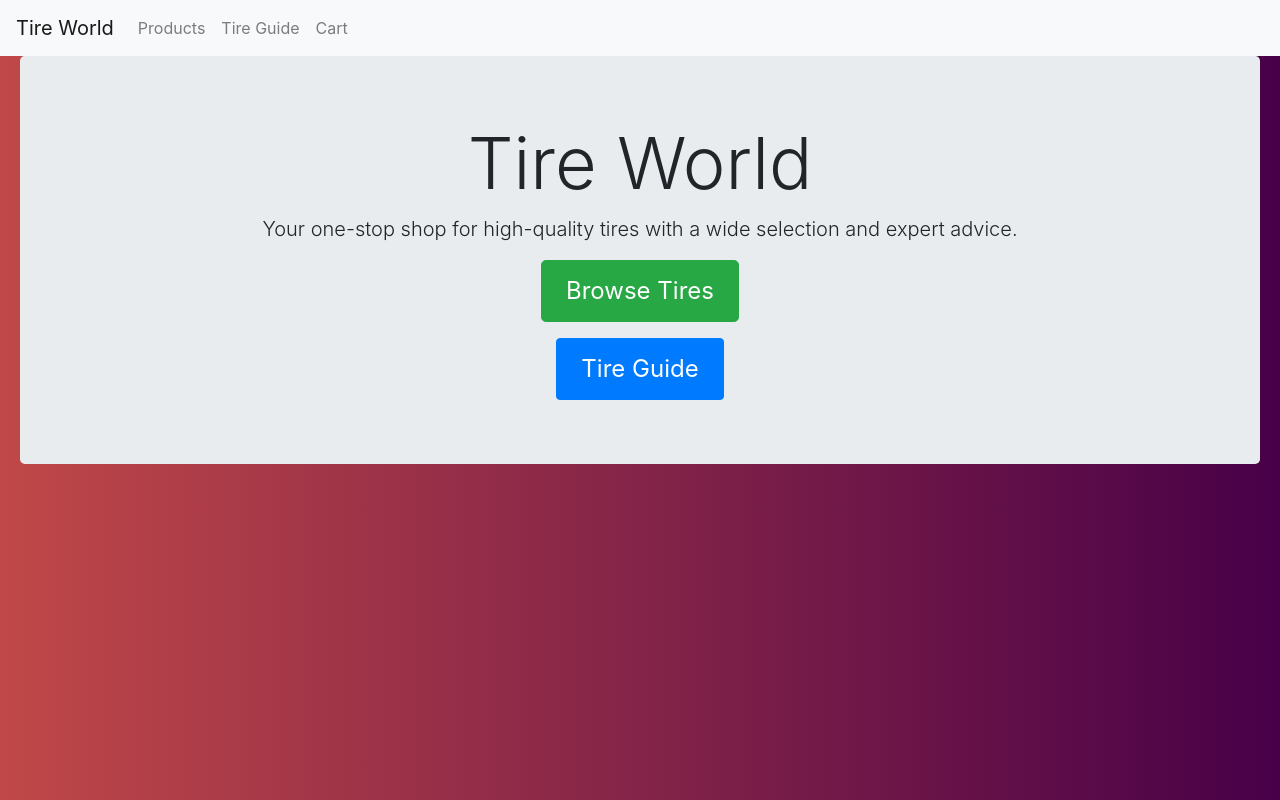
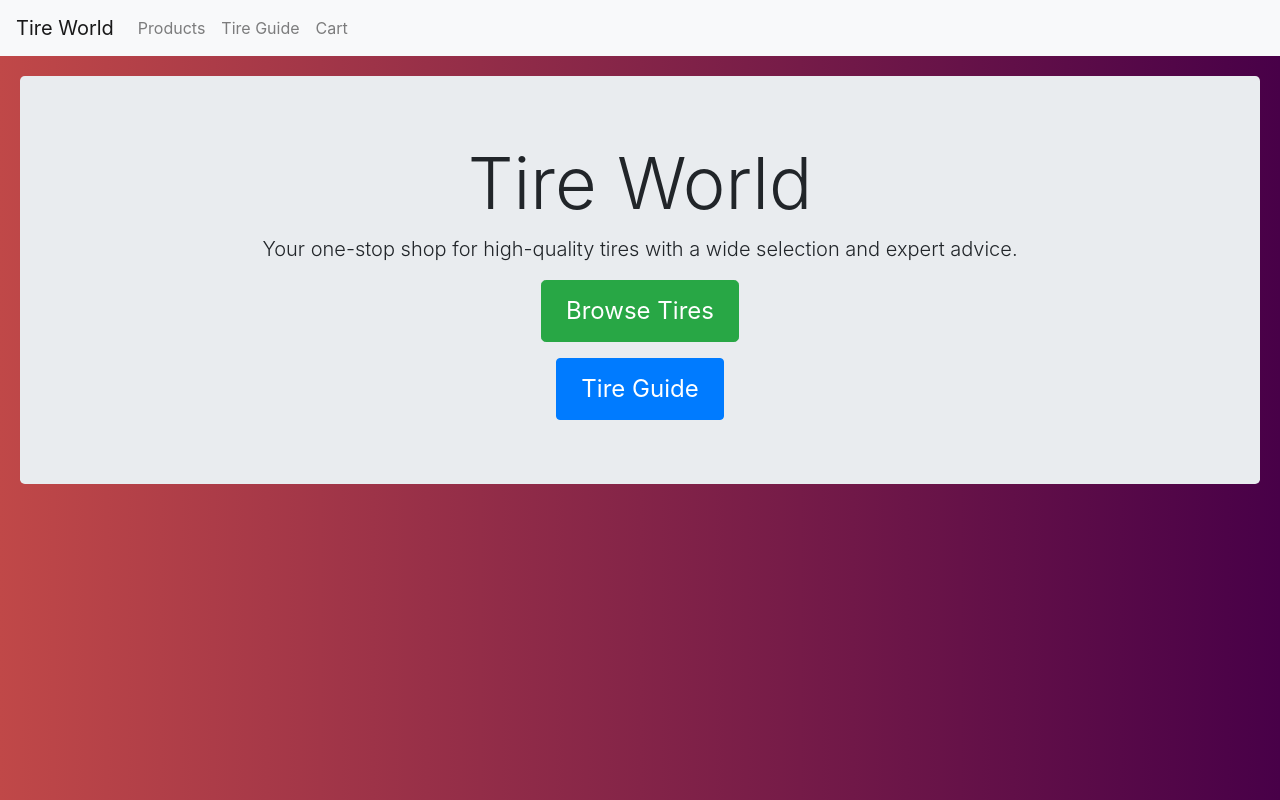
Before and after one commit to SimonS2019/tyre-web, an Angular app: page / in a window 1280 px wide. Built offline with nearby package versions, Linux system fonts and the light colour scheme.

Commit message:
Refactor app component CSS to add top padding to the content container

```diff
--- a/src/app/app.component.css
+++ b/src/app/app.component.css
@@ -6,4 +6,5 @@ body {
 .content-container {
     padding-left: 20px; /* Adjust the value as needed */
     padding-right: 20px; /* Adjust the value as needed */
+    padding-top: 20px; /* Adjust the value as needed */
   }
```
